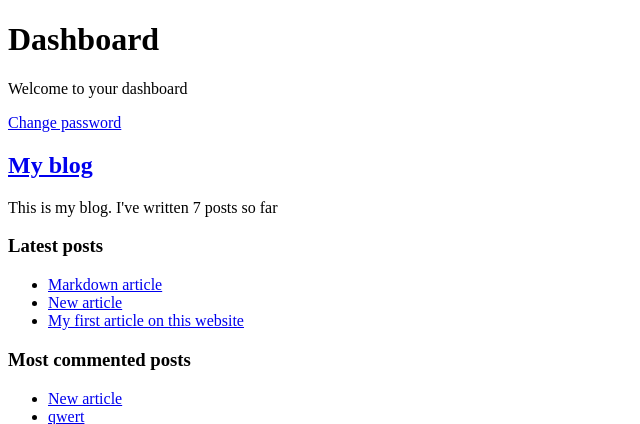
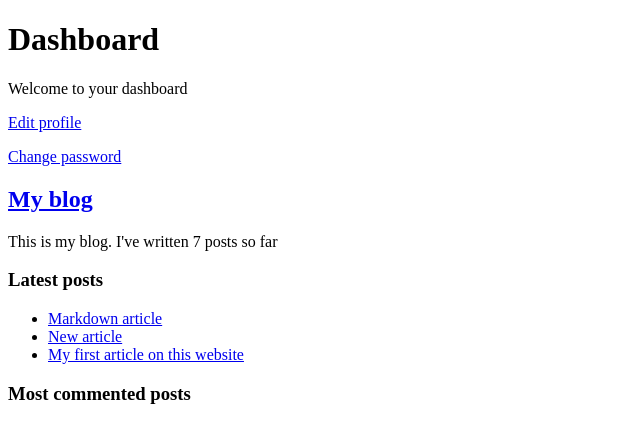
Before and after one commit to yar-kik/Django-blog, a Django app: page /account/ in a window 1280 px wide. Shown: the part 104-528 px from the top of the page, without its empty margins (0-640 px from the left). Run offline with Django 3.2, Linux system fonts and the light colour scheme; a user stored in the database is signed in; data comes from the database, SQL or seed files in the repository; both versions use the stored data as it was after the commit; parts of the project's set-up code (start-up, migrations or seed data) failed here and were passed over.

Commit message:
edit profile

```diff
--- a/konfetka/account/forms.py
+++ b/konfetka/account/forms.py
@@ -33,7 +33,7 @@ class UserEditForm(forms.ModelForm):
 
 
 class ProfileEditForm(forms.ModelForm):
-    """Дозволяє """
+    """Дозволяє модифікувати додаткові відомості (дата народження, аватар)"""
     class Meta:
         model = Profile
         fields = ('date_of_birth', 'photo')
--- a/konfetka/account/urls.py
+++ b/konfetka/account/urls.py
@@ -26,4 +26,5 @@ urlpatterns = [
     path('reset/done/', auth_views.PasswordResetCompleteView.as_view(),
          name='password_reset_complete'),
     path('register/', views.register, name='register'),
+    path('edit/', views.edit, name='edit'),
 ]
--- a/konfetka/account/views.py
+++ b/konfetka/account/views.py
@@ -3,8 +3,8 @@ from django.shortcuts import render, redirect
 from django.http import HttpResponse
 from django.contrib.auth import authenticate, login
 from django.contrib.auth.decorators import login_required
-from .forms import LoginForm, UserRegistrationForm
-
+from .forms import LoginForm, UserRegistrationForm, UserEditForm, ProfileEditForm
+from .models import Profile
 
 def user_login(request):
     if request.method == 'POST':
@@ -50,9 +50,27 @@ def register(request):
                 new_user.set_password(user_form.cleaned_data['password'])
                 # Зберігаємо користувача в базі даних
                 new_user.save()
+                # Створення профілю користувача
+                Profile.objects.create(user=new_user)
                 return render(request, 'account/register_done.html',
                               {'new_user': new_user})
         else:
             user_form = UserRegistrationForm()
         return render(request, 'account/register.html',
                       {'user_form': user_form})
+
+
+@login_required
+def edit(request):
+    if request.method == 'POST':
+        user_form = UserEditForm(instance=request.user, data=request.POST)
+        profile_form = ProfileEditForm(instance=request.user.profile,
+                                       data=request.POST, files=request.FILES)
+        if user_form.is_valid() and profile_form.is_valid():
+            user_form.save()
+            profile_form.save()
+    else:
+        user_form = UserEditForm(instance=request.user)
+        profile_form = ProfileEditForm(instance=request.user.profile)
+    return render(request, 'account/edit.html', {'user_form': user_form,
+                                                 'profile_form': profile_form})
--- a/konfetka/templates/account/dashboard.html
+++ b/konfetka/templates/account/dashboard.html
@@ -5,5 +5,6 @@
 {% block content %}
     <h1>Dashboard</h1>
     <p>Welcome to your dashboard</p>
+    <p><a href="{% url 'account:edit' %}">Edit profile</a></p>
     <p><a href="{% url 'account:password_change' %}">Change password</a></p>
 {% endblock %}
```
Also changed, not shown: konfetka/templates/account/edit.html (added, +14 -0 lines), konfetka/db.sqlite3.
